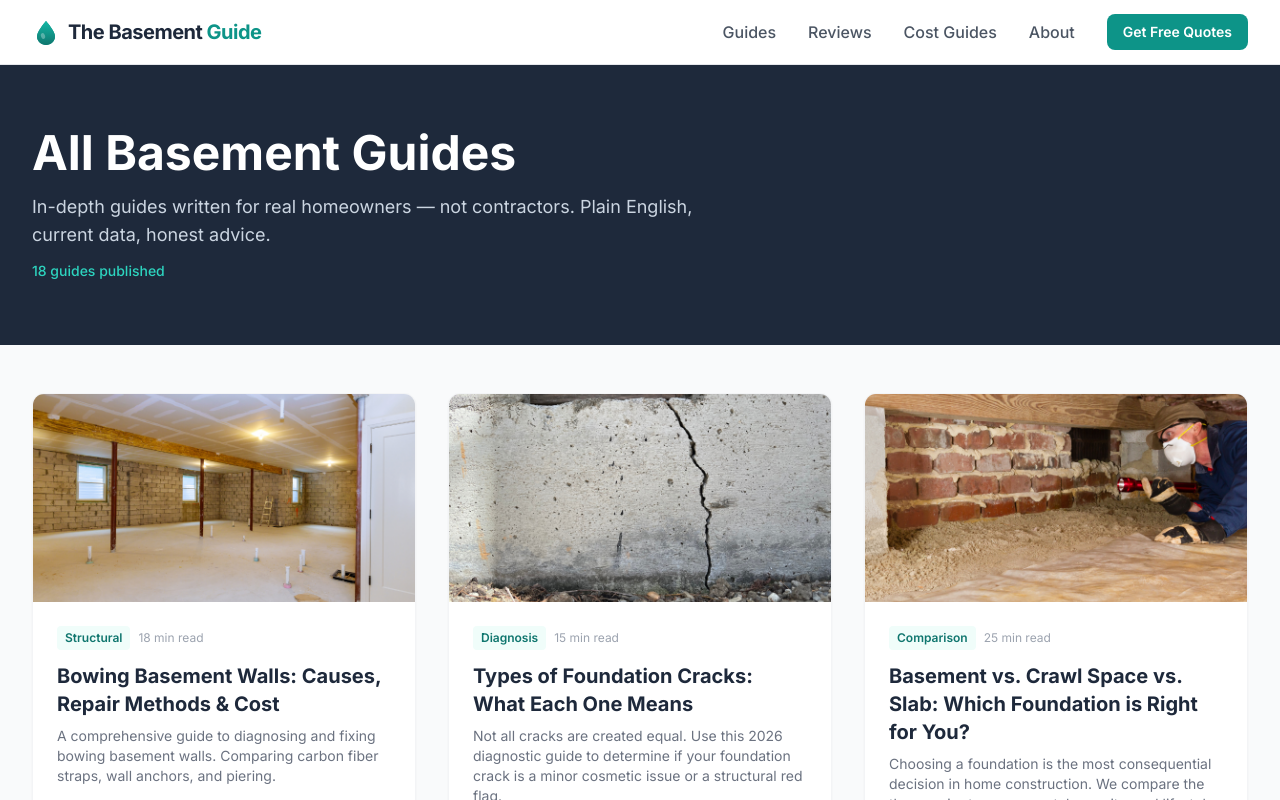
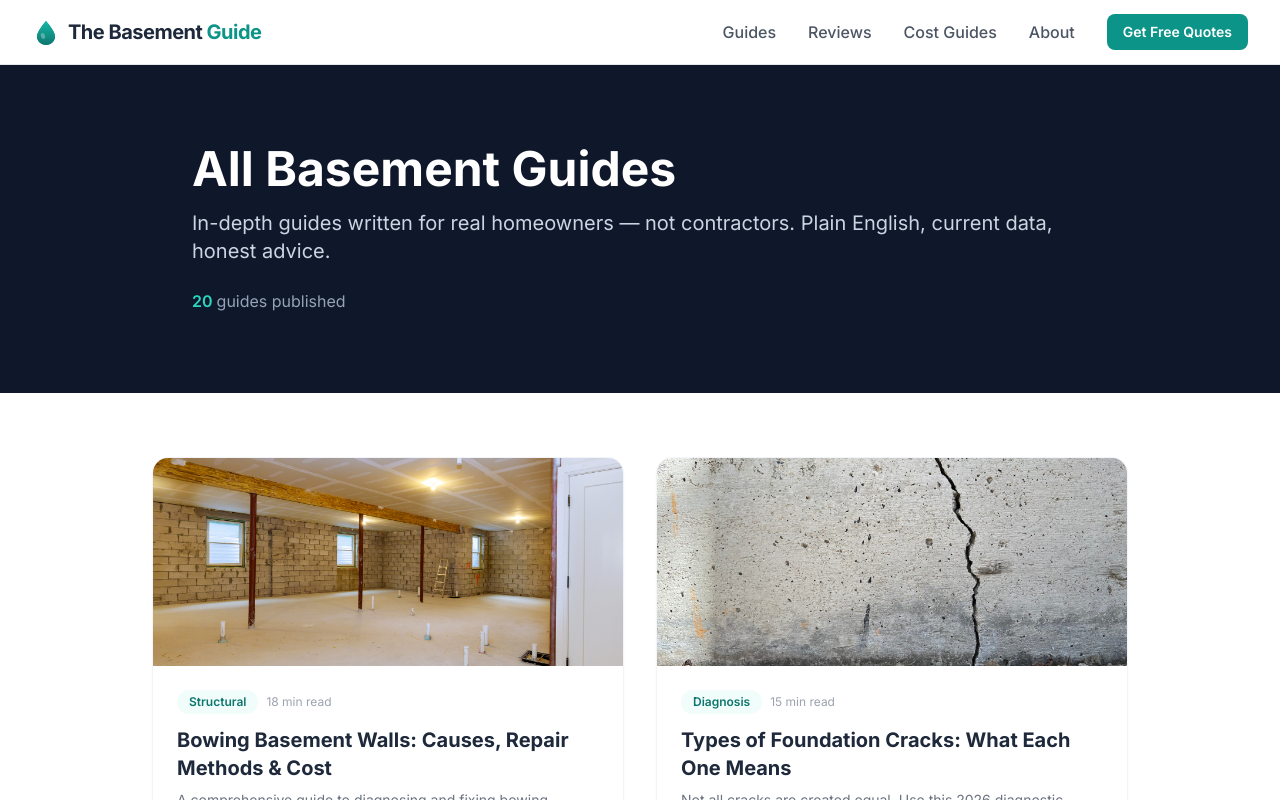
Before and after one commit to thebasementguide2026/basement-guide, a Next.js app: page /guides in a window 1280 px wide. Shown: the top 800 px of the page. Built offline with nearby package versions, Linux system fonts and the light colour scheme.

Commit message:
feat: add Sump Pump Buying Guide and Why Basement Floods to guides index

```diff
--- a/app/guides/page.tsx
+++ b/app/guides/page.tsx
@@ -34,7 +34,7 @@ const guides = [
   },
   {
     title: 'How to Prevent Basement Mold: The Definitive Guide',
-    description: "Mold isn't just an eyesore—it's a biological threat. Learn the 5 pillars of permanent mold prevention for your basement.",
+    description: "Mold isn't just an eyesore\u2014it's a biological threat. Learn the 5 pillars of permanent mold prevention for your basement.",
     href: '/articles/how-to-prevent-basement-mold',
     image: '/mold3.png',
     category: 'Health & Safety',
@@ -114,7 +114,7 @@ const guides = [
   },
   {
     title: 'Foundation Crack Repair Cost 2026',
-    description: 'Epoxy injection vs. polyurethane foam. Expect to pay $350–$1,500 per crack depending on severity and method.',
+    description: 'Epoxy injection vs. polyurethane foam. Expect to pay $350\u20131,500 per crack depending on severity and method.',
     href: '/articles/foundation-crack-repair-cost',
     image: '/foundation-crack-closeup.jpg',
     category: 'Cost Guide',
@@ -122,7 +122,7 @@ const guides = [
   },
   {
     title: 'French Drain Installation Cost 2026',
-    description: 'Full cost breakdown for yard and interior French drains. Average $1,000–$6,500 depending on length and type.',
+    description: 'Full cost breakdown for yard and interior French drains. Average $1,000\u20136,500 depending on length and type.',
     href: '/articles/french-drain-cost',
     image: '/french-drain-trench.jpg',
     category: 'Cost Guide',
@@ -138,7 +138,7 @@ const guides = [
   },
   {
     title: 'Mold Remediation Cost 2026',
-    description: 'Professional mold removal costs $500–$10,000+ by area size. What drives the price and when to call a pro.',
+    description: 'Professional mold removal costs $500\u2013$10,000+ by area size. What drives the price and when to call a pro.',
     href: '/articles/mold-remediation-cost',
     image: '/dimple-mat-drainage-board.jpg.png',
     category: 'Health & Safety',
@@ -152,56 +152,64 @@ const guides = [
     category: 'Cost Guide',
     readTime: '11 min read',
   },
+  {
+    title: 'Sump Pump Buying Guide: How to Choose the Right One (2026)',
+    description: 'From horsepower to pump types, everything you need to know to choose the right sump pump and protect your basement from flooding.',
+    href: '/articles/sump-pump-buying-guide',
+    image: '/sump-pump-installation.jpg.png',
+    category: 'Buying Guide',
+    readTime: '12 min read',
+  },
+  {
+    title: 'Why Your Basement Floods Even With a Sump Pump',
+    description: 'Having a sump pump does not guarantee a dry basement. Here are the most common reasons it is still failing you\u2014and what to do about each one.',
+    href: '/articles/why-basement-floods-with-sump-pump',
+    image: '/basement-flooding.jpg',
+    category: 'Troubleshooting',
+    readTime: '10 min read',
+  },
 ]
 
 export default function GuidesPage() {
   return (
-    <div className="bg-gray-50 min-h-screen">
+    <div className='bg-white min-h-screen'>
+
       {/* Hero Section */}
-      <section className="bg-slate-800 text-white py-16">
-        <div className="container-custom">
-          <h1 className="text-4xl md:text-5xl font-bold mb-4">All Basement Guides</h1>
-          <p className="text-slate-300 text-lg max-w-2xl">
-            In-depth guides written for real homeowners — not contractors. Plain English, current data, honest advice.
-          </p>
-          <p className="text-teal-400 text-sm mt-3 font-medium">{guides.length} guides published</p>
+      <section className='bg-slate-900 py-20 px-6'>
+        <div className='max-w-4xl mx-auto'>
+          <h1 className='text-4xl md:text-5xl font-bold text-white mb-4'>All Basement Guides</h1>
+          <p className='text-slate-300 text-xl mb-6'>In-depth guides written for real homeowners &mdash; not contractors. Plain English, current data, honest advice.</p>
+          <p className='text-teal-400 font-semibold'>{guides.length}&nbsp;<span className='text-slate-400 font-normal'>guides published</span></p>
         </div>
       </section>
 
       {/* Guides Grid */}
-      <section className="py-12">
-        <div className="container-custom">
-          <div className="grid grid-cols-1 md:grid-cols-2 lg:grid-cols-3 gap-8">
+      <section className='max-w-5xl mx-auto px-6 py-16'>
+        <div className='grid grid-cols-1 md:grid-cols-2 gap-8'>
           {guides.map((guide) => (
-              <Link
-                key={guide.href}
-                href={guide.href}
-                className="bg-white rounded-xl overflow-hidden shadow-sm hover:shadow-md transition-shadow border border-gray-100 flex flex-col"
-              >
-                <div className="relative h-52">
+            <Link key={guide.href} href={guide.href} className='group block rounded-2xl overflow-hidden border border-slate-100 shadow-sm hover:shadow-lg transition-shadow duration-300'>
+              <div className='relative h-52'>
                 <Image
                   src={guide.image}
                   alt={guide.title}
                   fill
-                    className="object-cover"
+                  className='object-cover'
                 />
               </div>
-                <div className="p-6 flex flex-col flex-1">
-                  <div className="flex items-center gap-2 mb-3">
-                    <span className="bg-teal-50 text-teal-700 text-xs font-semibold px-2 py-1 rounded">
-                      {guide.category}
-                    </span>
-                    <span className="text-gray-400 text-xs">{guide.readTime}</span>
+              <div className='p-6 flex flex-col flex-1'>
+                <div className='flex items-center gap-2 mb-3'>
+                  <span className='bg-teal-50 text-teal-700 text-xs font-semibold px-3 py-1 rounded-full'>{guide.category}</span>
+                  <span className='text-gray-400 text-xs'>{guide.readTime}</span>
                 </div>
-                  <h2 className="font-bold text-slate-800 text-xl mb-2">{guide.title}</h2>
-                  <p className="text-gray-500 text-sm flex-1">{guide.description}</p>
-                  <span className="text-teal-600 font-semibold text-sm mt-4">Read Guide &rarr;</span>
+                <h2 className='font-bold text-slate-800 text-xl mb-2'>{guide.title}</h2>
+                <p className='text-gray-500 text-sm flex-1'>{guide.description}</p>
+                <span className='text-teal-600 font-semibold text-sm mt-4'>Read Guide &rarr;</span>
               </div>
             </Link>
           ))}
         </div>
-        </div>
       </section>
+
     </div>
   )
 }
```
Lines whose indentation alone changed are shown as unchanged.
